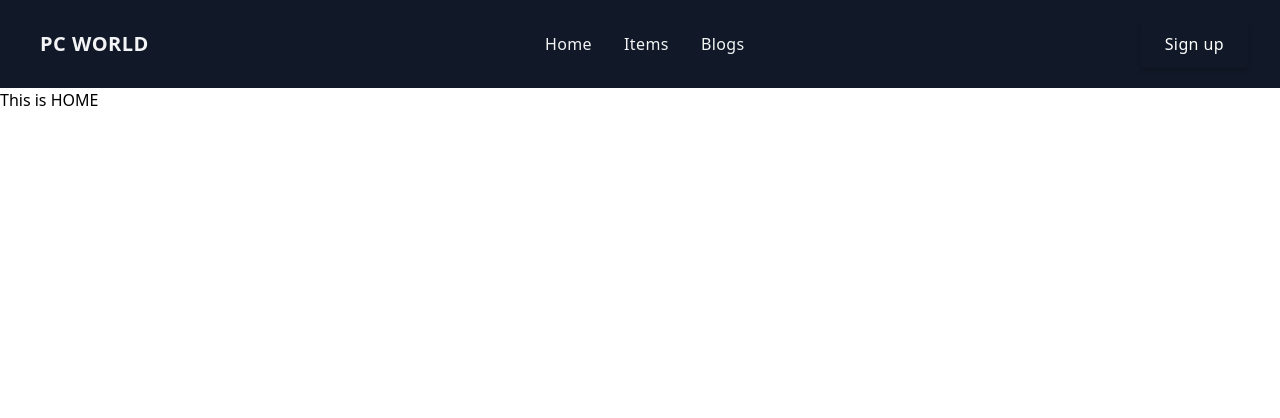
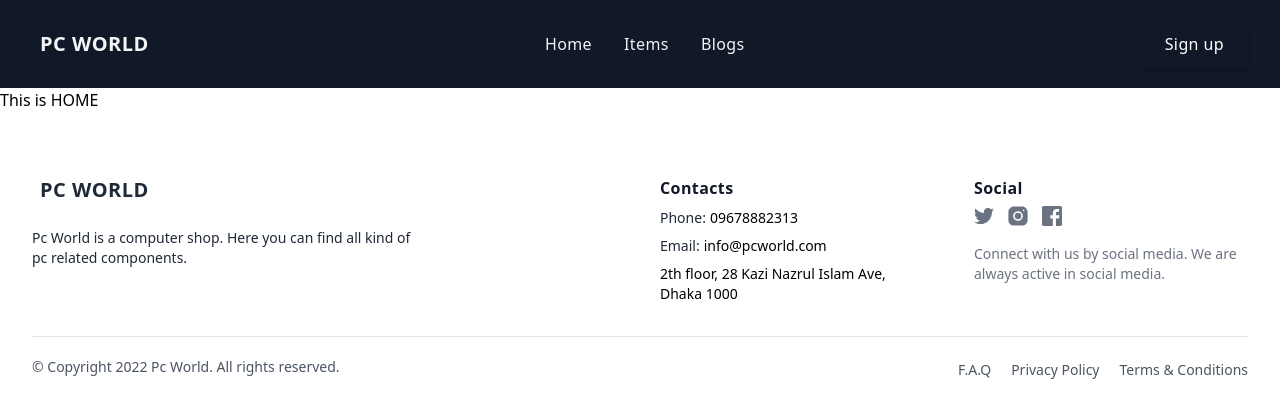
Before and after one commit to srdo96/pc-world-client-side, a React (Create React App) app: page / in a window 1280 px wide. Shown: the top 418 px of the page. Built offline with nearby package versions, Linux system fonts and the light colour scheme.

Commit message:
add footer

```diff
--- a/src/App.js
+++ b/src/App.js
@@ -4,6 +4,7 @@
 import { Route, Routes } from "react-router-dom";
 import Home from "./Page/Home/Home/Home";
 import NotFound from "./Page/Shared/NotFound/NotFound";
+import { Footer } from "./Page/Shared/Footer/Footer";
 
 function App() {
   return (
@@ -14,6 +15,7 @@
         <Route path="/home" element={<Home />}></Route>
         <Route path="*" element={<NotFound />}></Route>
       </Routes>
+      <Footer />
     </div>
   );
 }
--- /dev/null
+++ b/src/Page/Shared/Footer/Footer.js
@@ -0,0 +1,126 @@
+export const Footer = () => {
+  return (
+    <div className="px-4 pt-16 mx-auto sm:max-w-xl md:max-w-full lg:max-w-screen-xl md:px-24 lg:px-8">
+      <div className="grid gap-10 row-gap-6 mb-8 sm:grid-cols-2 lg:grid-cols-4">
+        <div className="sm:col-span-2">
+          <a
+            href="/"
+            aria-label="Go home"
+            title="Company"
+            className="inline-flex items-center"
+          >
+            <span className="ml-2 text-xl font-bold tracking-wide text-gray-800 uppercase">
+              Pc World
+            </span>
+          </a>
+          <div className="mt-6 lg:max-w-sm">
+            <p className="text-sm text-gray-800">
+              Pc World is a computer shop. Here you can find all kind of pc
+              related components.
+            </p>
+          </div>
+        </div>
+        <div className="space-y-2 text-sm">
+          <p className="text-base font-bold tracking-wide text-gray-900">
+            Contacts
+          </p>
+          <div className="flex">
+            <p className="mr-1 text-gray-800">Phone:</p>
+            <a
+              href="tel:850-123-5021"
+              aria-label="Our phone"
+              title="Our phone"
+              className="transition-colors duration-300 text-deep-purple-accent-400 hover:text-deep-purple-800"
+            >
+              09678882313
+            </a>
+          </div>
+          <div className="flex">
+            <p className="mr-1 text-gray-800">Email:</p>
+            <a
+              href="mailto:info@lorem.mail"
+              aria-label="Our email"
+              title="Our email"
+              className="transition-colors duration-300 text-deep-purple-accent-400 hover:text-deep-purple-800"
+            >
+              info@pcworld.com
+            </a>
+          </div>
+          <div className="flex">
+            <p className="transition-colors duration-300 text-deep-purple-accent-400 hover:text-deep-purple-800">
+              2th floor, 28 Kazi Nazrul Islam Ave,
+              <br /> Dhaka 1000
+            </p>
+          </div>
+        </div>
+        <div>
+          <span className="text-base font-bold tracking-wide text-gray-900">
+            Social
+          </span>
+          <div className="flex items-center mt-1 space-x-3">
+            <a
+              href="https://twitter.com/?lang=en"
+              className="text-gray-500 transition-colors duration-300 hover:text-deep-purple-accent-400"
+            >
+              <svg viewBox="0 0 24 24" fill="currentColor" className="h-5">
+                <path d="M24,4.6c-0.9,0.4-1.8,0.7-2.8,0.8c1-0.6,1.8-1.6,2.2-2.7c-1,0.6-2,1-3.1,1.2c-0.9-1-2.2-1.6-3.6-1.6 c-2.7,0-4.9,2.2-4.9,4.9c0,0.4,0,0.8,0.1,1.1C7.7,8.1,4.1,6.1,1.7,3.1C1.2,3.9,1,4.7,1,5.6c0,1.7,0.9,3.2,2.2,4.1 C2.4,9.7,1.6,9.5,1,9.1c0,0,0,0,0,0.1c0,2.4,1.7,4.4,3.9,4.8c-0.4,0.1-0.8,0.2-1.3,0.2c-0.3,0-0.6,0-0.9-0.1c0.6,2,2.4,3.4,4.6,3.4 c-1.7,1.3-3.8,2.1-6.1,2.1c-0.4,0-0.8,0-1.2-0.1c2.2,1.4,4.8,2.2,7.5,2.2c9.1,0,14-7.5,14-14c0-0.2,0-0.4,0-0.6 C22.5,6.4,23.3,5.5,24,4.6z" />
+              </svg>
+            </a>
+            <a
+              href="https://www.instagram.com/?hl=en"
+              className="text-gray-500 transition-colors duration-300 hover:text-deep-purple-accent-400"
+            >
+              <svg viewBox="0 0 30 30" fill="currentColor" className="h-6">
+                <circle cx="15" cy="15" r="4" />
+                <path d="M19.999,3h-10C6.14,3,3,6.141,3,10.001v10C3,23.86,6.141,27,10.001,27h10C23.86,27,27,23.859,27,19.999v-10   C27,6.14,23.859,3,19.999,3z M15,21c-3.309,0-6-2.691-6-6s2.691-6,6-6s6,2.691,6,6S18.309,21,15,21z M22,9c-0.552,0-1-0.448-1-1   c0-0.552,0.448-1,1-1s1,0.448,1,1C23,8.552,22.552,9,22,9z" />
+              </svg>
+            </a>
+            <a
+              href="https://www.facebook.com/"
+              className="text-gray-500 transition-colors duration-300 hover:text-deep-purple-accent-400"
+            >
+              <svg viewBox="0 0 24 24" fill="currentColor" className="h-5">
+                <path d="M22,0H2C0.895,0,0,0.895,0,2v20c0,1.105,0.895,2,2,2h11v-9h-3v-4h3V8.413c0-3.1,1.893-4.788,4.659-4.788 c1.325,0,2.463,0.099,2.795,0.143v3.24l-1.918,0.001c-1.504,0-1.795,0.715-1.795,1.763V11h4.44l-1,4h-3.44v9H22c1.105,0,2-0.895,2-2 V2C24,0.895,23.105,0,22,0z" />
+              </svg>
+            </a>
+          </div>
+          <p className="mt-4 text-sm text-gray-500">
+            Connect with us by social media. We are always active in social
+            media.
+          </p>
+        </div>
+      </div>
+      <div className="flex flex-col-reverse justify-between pt-5 pb-10 border-t lg:flex-row">
+        <p className="text-sm text-gray-600">
+          &copy; Copyright 2022 Pc World. All rights reserved.
+        </p>
+        <ul className="flex flex-col mb-3 space-y-2 lg:mb-0 sm:space-y-0 sm:space-x-5 sm:flex-row">
+          <li>
+            <a
+              href="/"
+              className="text-sm text-gray-600 transition-colors duration-300 hover:text-deep-purple-accent-400"
+            >
+              F.A.Q
+            </a>
+          </li>
+          <li>
+            <a
+              href="/"
+              className="text-sm text-gray-600 transition-colors duration-300 hover:text-deep-purple-accent-400"
+            >
+              Privacy Policy
+            </a>
+          </li>
+          <li>
+            <a
+              href="/"
+              className="text-sm text-gray-600 transition-colors duration-300 hover:text-deep-purple-accent-400"
+            >
+              Terms &amp; Conditions
+            </a>
+          </li>
+        </ul>
+      </div>
+    </div>
+  );
+};
```
